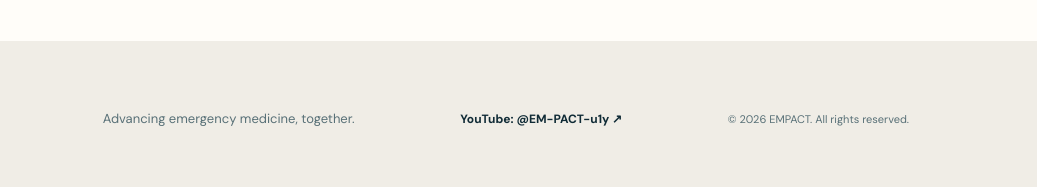
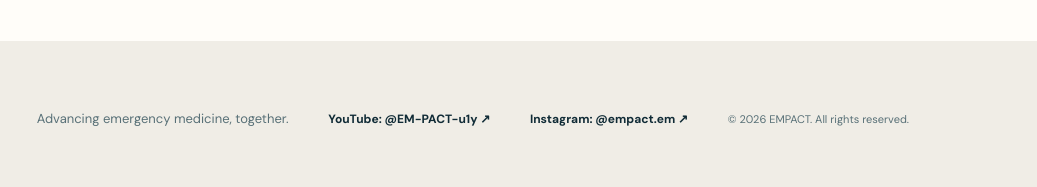
Before and after one commit to dryasirsulaimanofficial/empact.em-gmail.com, a plain HTML site: page index.html in a window 1280 px wide. Shown: the part 9871-10058 px from the top of the page, 243-1280 px from the left. Drawn offline with Linux system fonts and the light colour scheme.

Commit message:
Add Instagram footer link

```diff
--- a/index.html
+++ b/index.html
@@ -201,6 +201,7 @@
       <a class="brand brand-logo" href="#top"><span class="logo-window"><img src="empact-logo.png" alt="EMPACT - docendo discimus" /></span></a>
       <p>Advancing emergency medicine, together.</p>
       <a class="footer-channel" href="https://www.youtube.com/@EM-PACT-u1y" target="_blank" rel="noreferrer">YouTube: @EM-PACT-u1y ↗</a>
+      <a class="footer-channel" href="https://www.instagram.com/empact.em?stkn=aHUyd2ZmcjdtdmRn" target="_blank" rel="noreferrer">Instagram: @empact.em ↗</a>
       <p class="copyright">© <span id="year"></span> EMPACT. All rights reserved.</p>
     </footer>
     <script src="script.js"></script>
```
